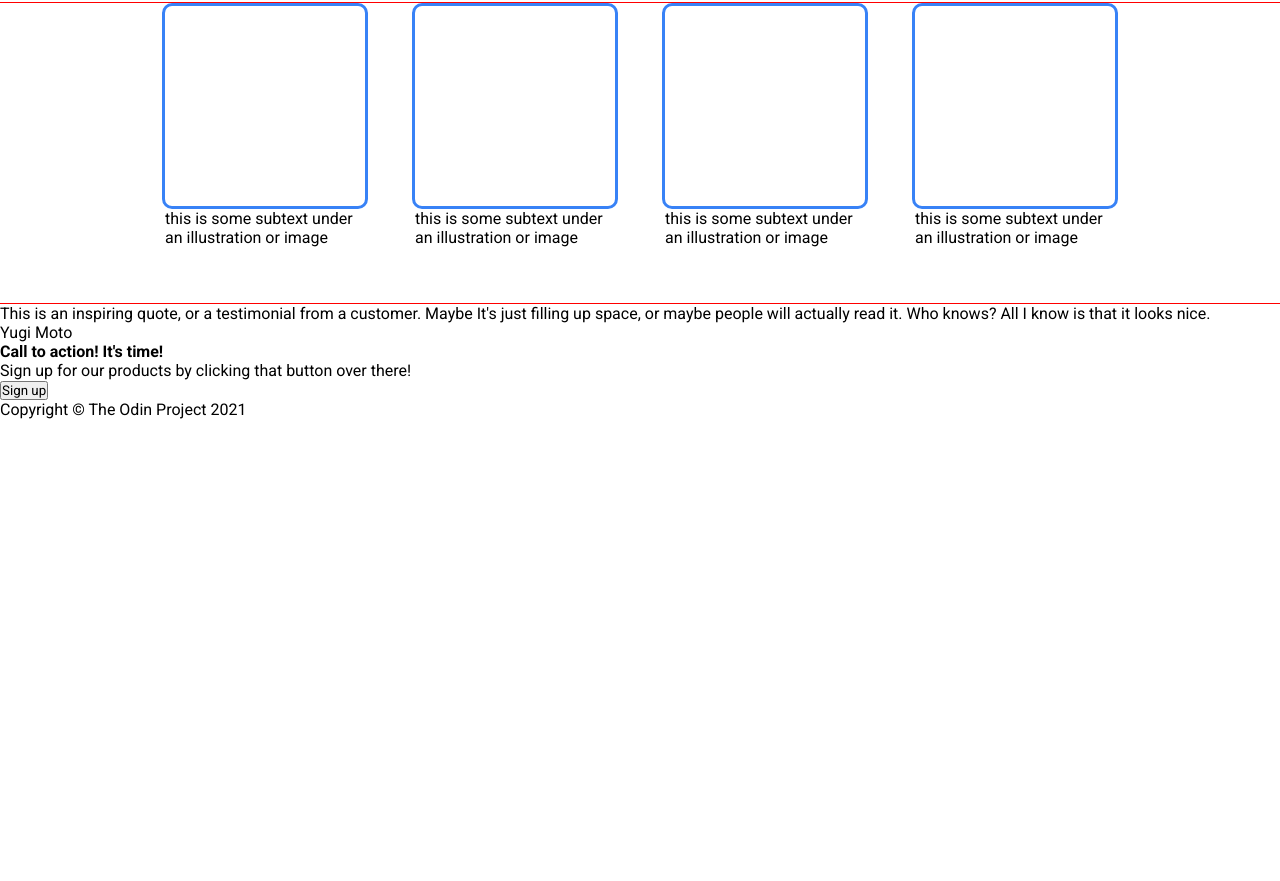
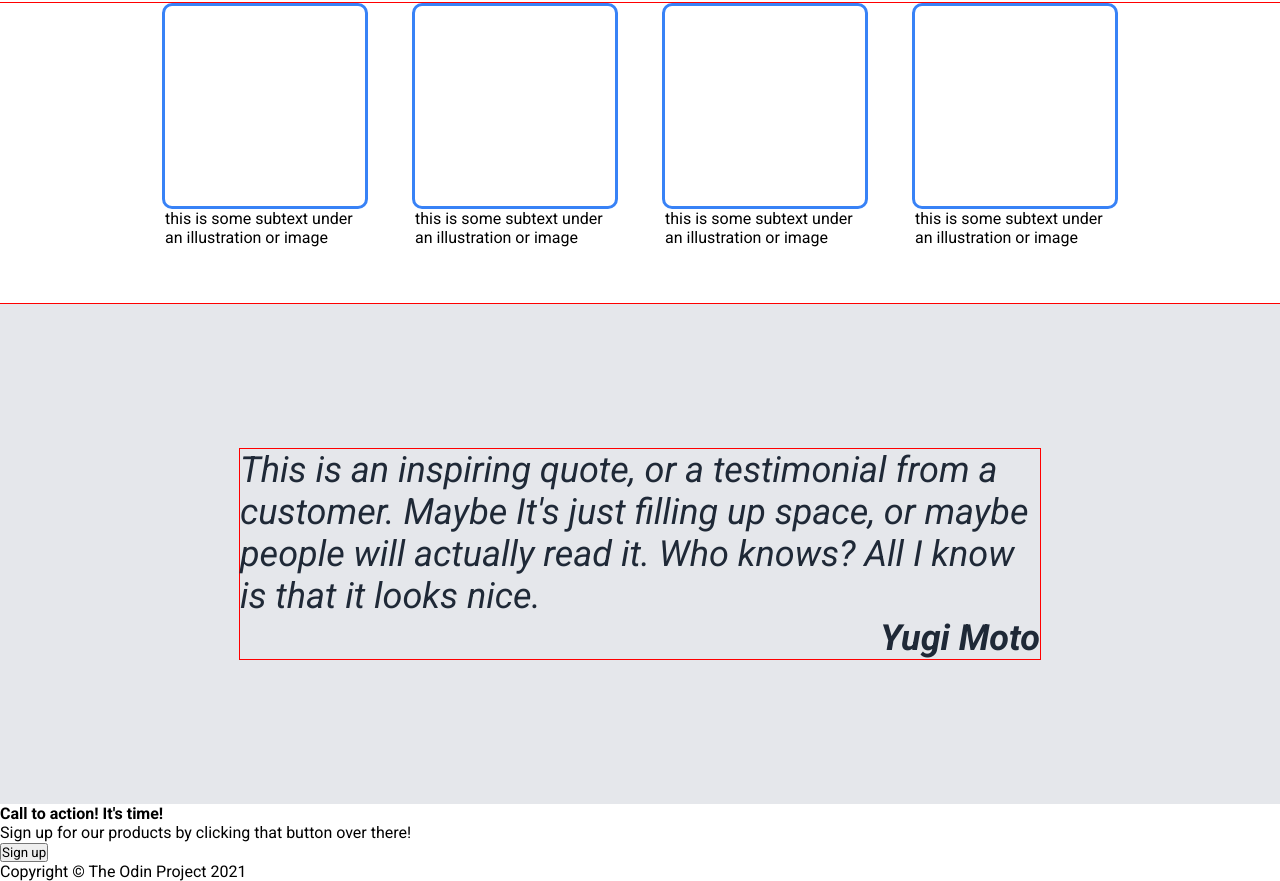
Before and after one commit to ArueMaru/landing-page, a plain HTML site: page index.html in a window 1280 px wide. Shown: the part 797-1678 px from the top of the page. Before the commit the page ends 1216 px from the top, so only its background shows below. Drawn offline with Linux system fonts and the light colour scheme.

Commit message:
add style to quote section

```diff
--- a/index.html
+++ b/index.html
@@ -69,10 +69,14 @@
 
   </section>
 
-  <section>
-    <p>This is an inspiring quote, or a testimonial from a customer. Maybe It's just filling up space, or maybe people
-      will actually read it. Who knows? All I know is that it looks nice.</p>
-    <p>Yugi Moto</p>
+  <section class="container-quote">
+
+    <div class="quote">
+      <p>This is an inspiring quote, or a testimonial from a customer. Maybe It's just filling up space, or maybe people
+        will actually read it. Who knows? All I know is that it looks nice.</p>
+      <p class="name">Yugi Moto</p>
+    </div>
+
   </section>
 
   <div>
--- a/style.css
+++ b/style.css
@@ -100,3 +100,33 @@ li a {
   width: 200px;
 
 }
+
+.container-quote {
+  height: 500px;
+  width: 100vw;
+  background-color: #e5e7eb;
+  display: flex;
+  justify-content: center;
+  align-items: center;
+}
+
+.quote {
+  display: flex;
+  flex-direction: column;
+  width: 800px;
+  border: 1px solid red;
+
+}
+
+.quote p {
+  font-style: italic;
+  font-size: 36px;
+  color: #1f2937;
+
+
+}
+
+.name {
+  align-self: flex-end;
+  font-weight: bold;
+}
```
